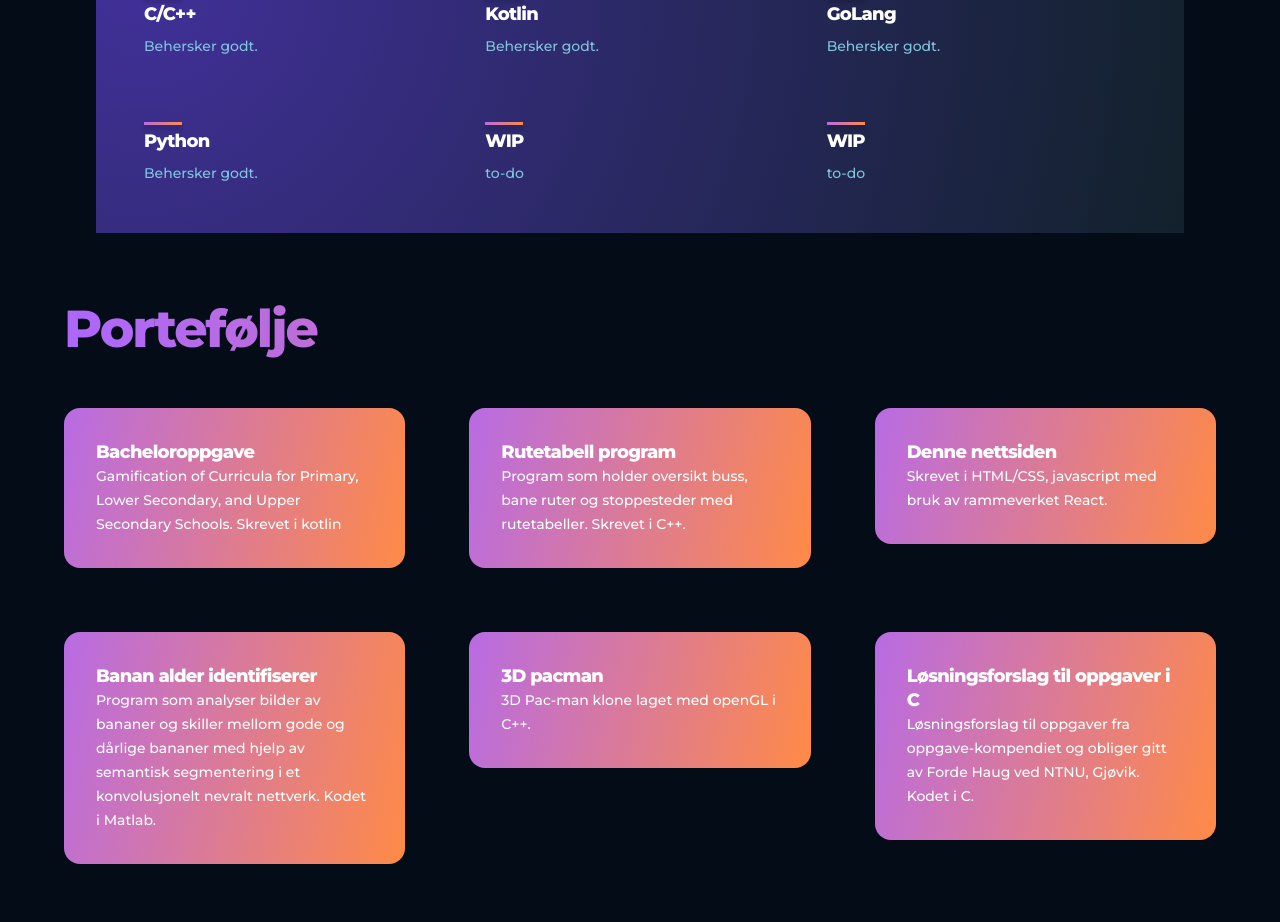
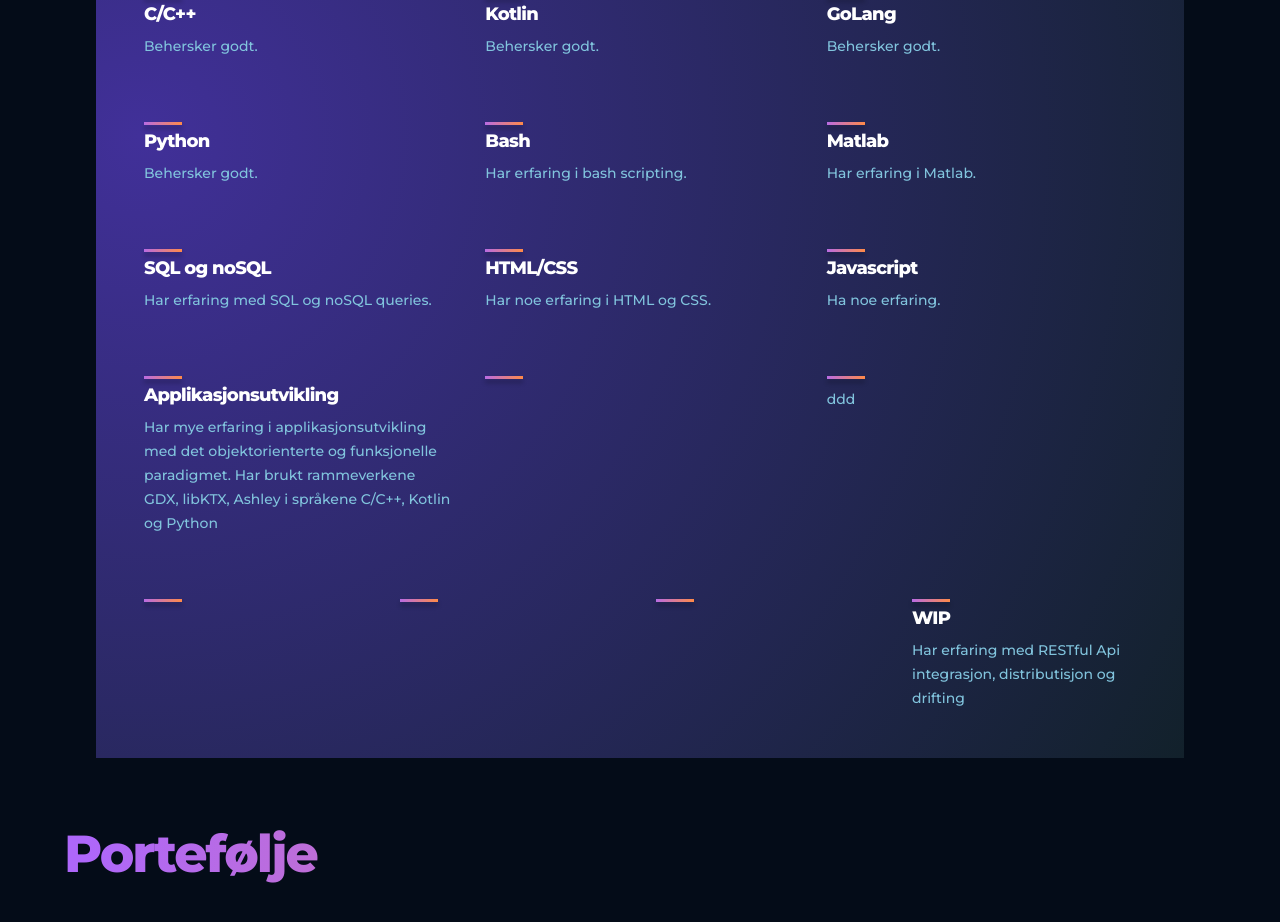
Before and after one commit to TrustworthyBlake/portfolio, a React (Create React App) app: page / in a window 1280 px wide. Shown: the part 442-1364 px from the top of the page. Built offline with nearby package versions, Linux system fonts and the light colour scheme.

Commit message:
Updated contents of skillset

```diff
--- a/src/containers/skills/Skills.jsx
+++ b/src/containers/skills/Skills.jsx
@@ -10,14 +10,35 @@ const Skills = () => {
             </div>
 
             <div className='project__skills-container'>
-                <Highlight title="C/C++" text="Behersker godt." />
-                <Highlight title="Kotlin" text="Behersker godt." />
-                <Highlight title="GoLang" text="Behersker godt." />
+                <Highlight title="C/C++"
+                    text="Behersker godt." />
+                <Highlight title="Kotlin"
+                    text="Behersker godt." />
+                <Highlight title="GoLang"
+                    text="Behersker godt. " />
             </div>
             <div className='project__skills-container'>
                 <Highlight title="Python" text="Behersker godt." />
-                <Highlight title="WIP" text="to-do" />
-                <Highlight title="WIP" text="to-do" />
+                <Highlight title="Bash" text="Har erfaring i bash scripting." />
+                <Highlight title={"Matlab"} text={"Har erfaring i Matlab."} />
+            </div>
+            <div className='project__skills-container'>
+                <Highlight title={"SQL og noSQL"} text={"Har erfaring med SQL og noSQL queries."} />
+                <Highlight title={"HTML/CSS"} text={"Har noe erfaring i HTML og CSS."} />
+                <Highlight title={"Javascript"} text={"Ha noe erfaring."} />
+            </div>
+            <div className='project__skills-container'>
+                <Highlight title={"Applikasjonsutvikling"}
+                    text={"Har mye erfaring i applikasjonsutvikling med det objektorienterte og funksjonelle paradigmet. Har brukt  rammeverkene GDX, libKTX, Ashley i språkene C/C++, Kotlin og Python"} />
+                <Highlight title={""} text={""} />
+                <Highlight title={""} text={"ddd"} />
+            </div>
+            <div className='project__skills-container'>
+                <Highlight title={""} text={""} />
+                <Highlight title={""} text={""} />
+                <Highlight title={""} text={""} />
+                <Highlight title="WIP" text="Har erfaring med RESTful Api integrasjon, distributisjon
+                og drifting " />
             </div>
         </div>
     )
```
